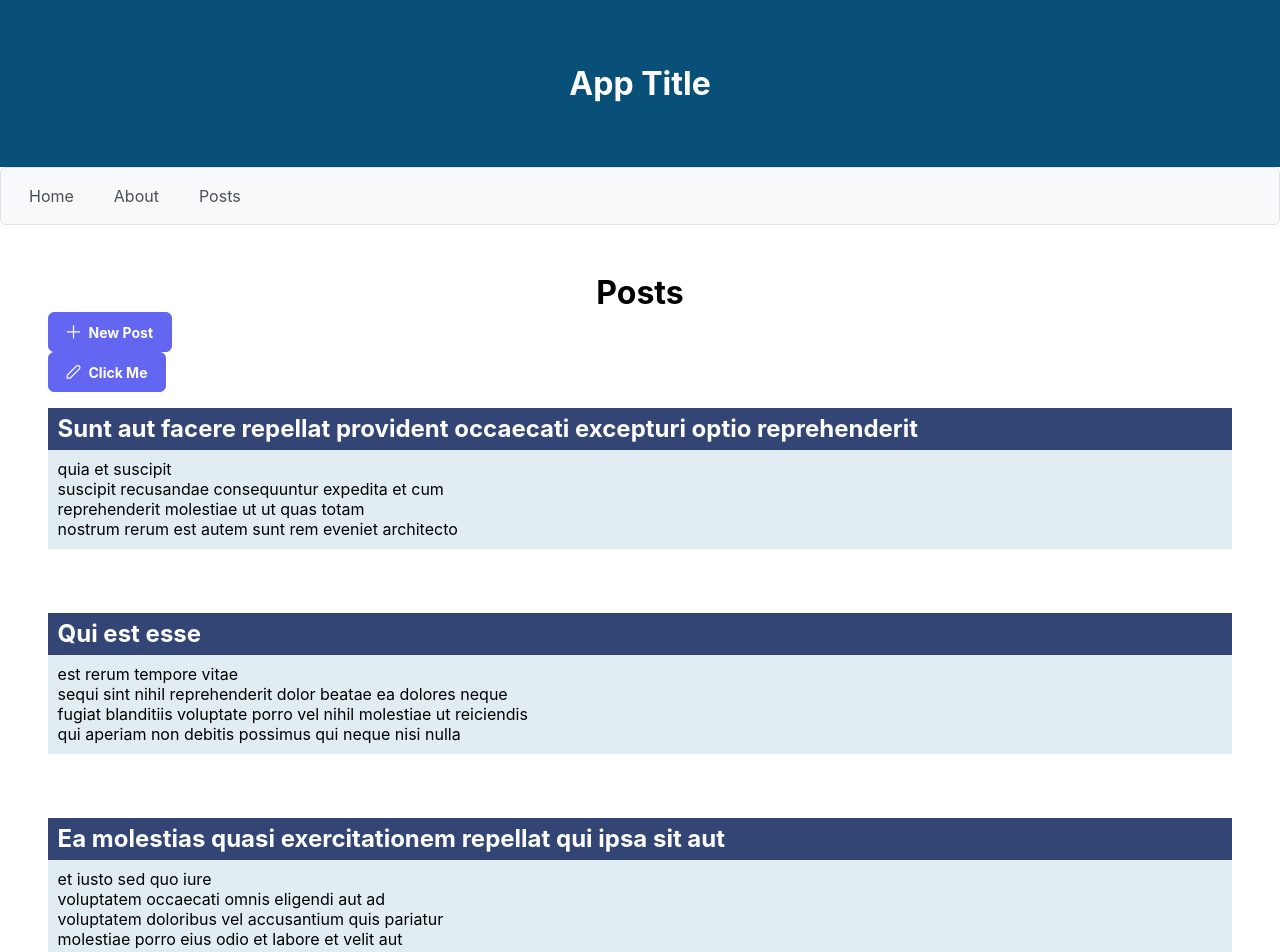
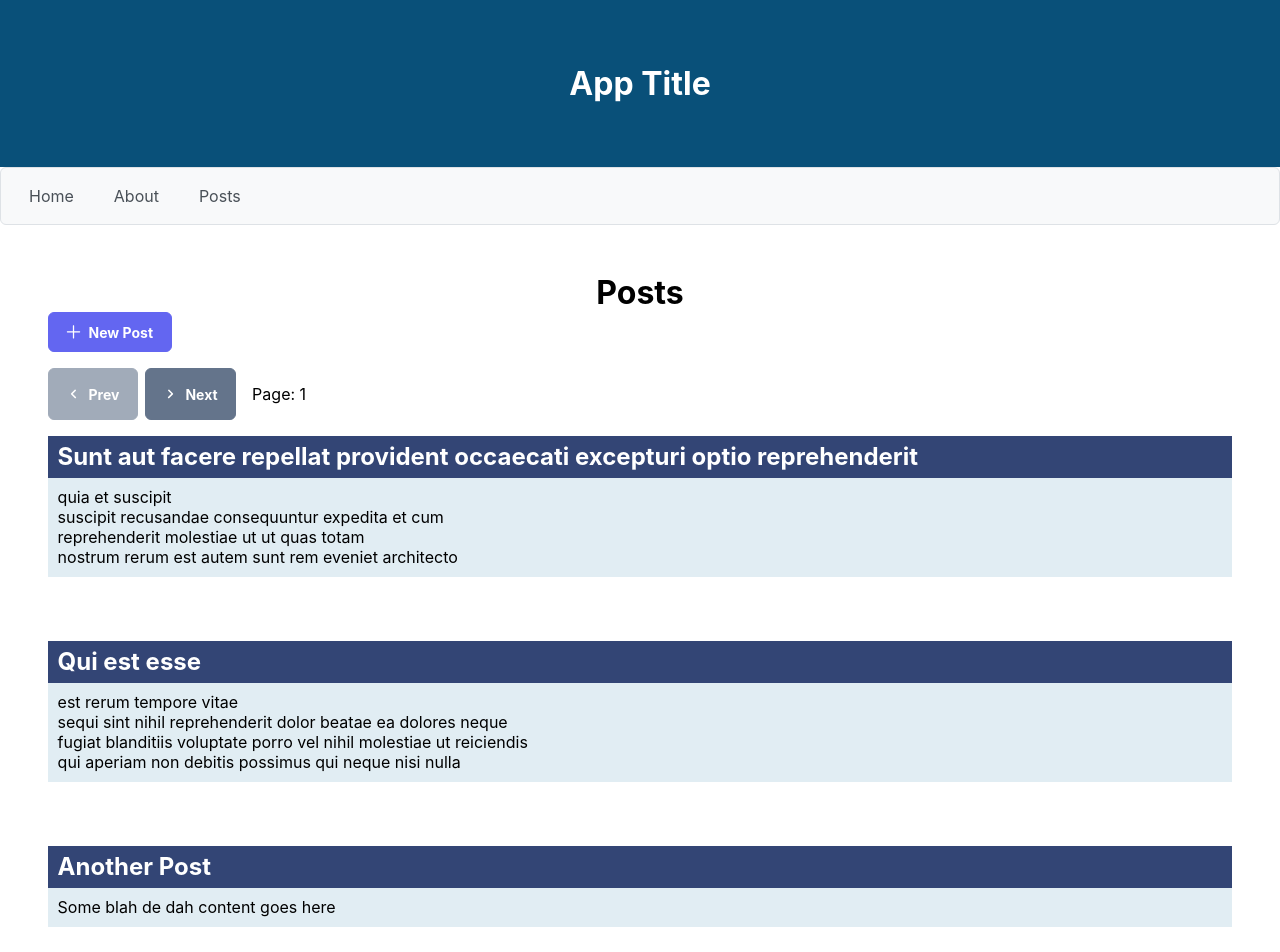
Before and after one commit to Jnxvln/react-query-office-demo, a React (Create React App) app: page /posts in a window 1280 px wide. Shown: the top 952 px of the page. Built offline with nearby package versions, Linux system fonts and the light colour scheme; data requests are answered from the project's data file.

Commit message:
Add pagination and posts view

```diff
--- a/db.json
+++ b/db.json
@@ -11,29 +11,19 @@
       "body": "est rerum tempore vitae\nsequi sint nihil reprehenderit dolor beatae ea dolores neque\nfugiat blanditiis voluptate porro vel nihil molestiae ut reiciendis\nqui aperiam non debitis possimus qui neque nisi nulla"
     },
     {
-      "id": 3,
-      "title": "ea molestias quasi exercitationem repellat qui ipsa sit aut",
-      "body": "et iusto sed quo iure\nvoluptatem occaecati omnis eligendi aut ad\nvoluptatem doloribus vel accusantium quis pariatur\nmolestiae porro eius odio et labore et velit aut"
+      "title": "Another Post",
+      "body": "Some blah de dah content goes here",
+      "id": 3
     },
     {
-      "id": 4,
-      "title": "eum et est occaecati",
-      "body": "ullam et saepe reiciendis voluptatem adipisci\nsit amet autem assumenda provident rerum culpa\nquis hic commodi nesciunt rem tenetur doloremque ipsam iure\nquis sunt voluptatem rerum illo velit"
+      "title": "Yeet Another Post",
+      "body": "This is another post that I made",
+      "id": 4
     },
     {
-      "id": 5,
-      "title": "eum et est occaecati",
-      "body": "ullam et saepe reiciendis voluptatem adipisci\nsit amet autem assumenda provident rerum culpa\nquis hic commodi nesciunt rem tenetur doloremque ipsam iure\nquis sunt voluptatem rerum illo velit"
-    },
-    {
-      "id": 6,
-      "title": "eum et est occaecati",
-      "body": "ullam et saepe reiciendis voluptatem adipisci\nsit amet autem assumenda provident rerum culpa\nquis hic commodi nesciunt rem tenetur doloremque ipsam iure\nquis sunt voluptatem rerum illo velit"
-    },
-    {
-      "id": 7,
-      "title": "eum et est occaecati",
-      "body": "ullam et saepe reiciendis voluptatem adipisci\nsit amet autem assumenda provident rerum culpa\nquis hic commodi nesciunt rem tenetur doloremque ipsam iure\nquis sunt voluptatem rerum illo velit"
+      "title": "Yaaya Post",
+      "body": "This is another post body",
+      "id": 5
     }
   ]
 }
--- a/package.json
+++ b/package.json
@@ -11,7 +11,6 @@
     "@testing-library/user-event": "^13.5.0",
     "axios": "^1.1.3",
     "concurrently": "^7.5.0",
-    "formik": "^2.2.9",
     "primeflex": "^3.2.1",
     "primeicons": "^6.0.1",
     "primereact": "^8.7.1",
--- a/src/api/posts/postApi.js
+++ b/src/api/posts/postApi.js
@@ -2,8 +2,31 @@ import axios from "axios";
 
 const API_URL = "http://localhost:4000/posts";
 
-export const fetchPosts = async () => {
-  const response = await axios.get(API_URL);
+export const fetchPosts = async (page) => {
+  const limit = 3;
+
+  // PAGINATION QUERY
+  let query = `${API_URL}?_page=${page}&_limit=${limit}`;
+
+  // Get ALL posts (for use with `hasMore`)
+  const allPostsResponse = await axios.get(API_URL);
+  if (!allPostsResponse) throw new Error("No response from posts API");
+  const hasMore = allPostsResponse.data.length > parseInt(page) * limit;
+
+  // Get JUST the paginated items
+  const paginatedPostsResponse = await axios.get(query);
+  if (!paginatedPostsResponse) throw new Error("No response from API");
+
+  let resp = {
+    ...paginatedPostsResponse,
+    data: { posts: [...paginatedPostsResponse.data], hasMore },
+  };
+
+  return resp;
+};
+
+export const createPost = async (postData) => {
+  const response = await axios.post(API_URL, postData);
 
   if (!response) throw new Error("No response from API");
   if (!response.data) throw new Error("No `data` key found on response from API");
--- a/src/components/SiteDialog.jsx
+++ /dev/null
@@ -1,90 +0,0 @@
-import { useState } from "react";
-import { Dialog } from "primereact/dialog";
-import { Button } from "primereact/button";
-
-export default function SiteDialog({
-  title,
-  content,
-  activatorLabel,
-  activatorIcon,
-  dialogApproveLabel,
-  dialogRejectLabel,
-  onApprove,
-  onReject,
-  isSubmitButton,
-  onSubmit,
-}) {
-  const [visible, setVisible] = useState(false);
-
-  const onHide = (e) => {
-    setVisible(false);
-  };
-
-  const handleOnApprove = (e) => {
-    // setVisible(false);
-    onApprove();
-  };
-
-  const handleOnReject = (e) => {
-    // setVisible(false);
-    onReject();
-  };
-
-  const header = () => (
-    <header>
-      <i className="pi pi-info-circle" style={{ marginRight: "0.6em" }} />
-      {title}
-    </header>
-  );
-
-  const footer = () => (
-    <footer>
-      <Button
-        label={dialogRejectLabel || "Cancel"}
-        onClick={handleOnReject}
-        icon="pi pi-times"
-        className="p-button-text"
-        tabIndex={-1}
-      />
-      {isSubmitButton ? (
-        <Button
-          type="submit"
-          label={dialogApproveLabel || "OK"}
-          onClick={handleOnApprove}
-          icon="pi pi-check"
-        />
-      ) : (
-        <Button
-          type="button"
-          label={dialogApproveLabel || "OK"}
-          onClick={handleOnApprove}
-          icon="pi pi-check"
-        />
-      )}
-    </footer>
-  );
-
-  return (
-    <div>
-      <Button
-        label={activatorLabel}
-        icon={activatorIcon}
-        iconPos="left"
-        className="p-button-sm"
-        onClick={() => setVisible(true)}
-      />
-
-      <Dialog
-        header={header}
-        footer={footer}
-        visible={visible}
-        style={{ width: "50vw" }}
-        onHide={onHide}
-        modal
-        blockScroll
-      >
-        {content ? content : <p>No content provided.</p>}
-      </Dialog>
-    </div>
-  );
-}
--- a/src/components/posts/PostForm.jsx
+++ b/src/components/posts/PostForm.jsx
@@ -1,97 +1,85 @@
 import { useState } from "react";
-import { useFormik } from "formik";
-import { classNames } from "primereact/utils";
-import SiteDialog from "../SiteDialog";
+import { Dialog } from "primereact/dialog";
+import { useQuery, useMutation, useQueryClient } from "@tanstack/react-query";
 // PrimeReact Components
 import { InputText } from "primereact/inputtext";
 import { InputTextarea } from "primereact/inputtextarea";
 import { Button } from "primereact/button";
+// Data
+import { createPost } from "../../api/posts/postApi";
+import { toast } from "react-toastify";
 import styles from "../../styles/Posts.module.scss";
 
 function PostForm() {
+  const initialState = {
+    title: "",
+    body: "",
+  };
   const [visible, setVisible] = useState(false);
-  const [formData, setFormData] = useState({});
+  const [formData, setFormData] = useState(initialState);
 
-  const onApprove = (e) => {
-    console.log("Post Form APPROVING");
+  const { title, body } = formData;
+
+  // Access the client
+  const queryClient = useQueryClient();
+
+  // Mutations
+  const mutationAddPost = useMutation({
+    mutationFn: () => createPost(formData),
+    onSuccess: () => {
+      queryClient.invalidateQueries({ queryKey: ["posts"] });
+      onCancel();
+      toast.success("Post created!");
+    },
+    onError: (error) => toast.error(error.message),
+  });
+
+  const onCancel = (e) => {
+    setVisible(false);
+    setFormData(initialState);
   };
 
-  const onReject = (e) => {
-    console.log("Post Form REJECTING");
+  const onChange = (e) => {
+    setFormData((prevState) => ({
+      ...prevState,
+      [e.target.name]: e.target.value,
+    }));
   };
 
-  //   const onSubmit = (e) => {
-  //     e.preventDefault();
-  //   };
-
-  const formik = useFormik({
-    initialValues: {
-      title: "",
-      body: "",
-    },
-    validate: (data) => {
-      let errors = {};
-
-      if (!data.title) {
-        errors.title = "Title is required";
-      }
-
-      if (!data.body) {
-        errors.body = "Body is required";
-      }
-
-      return errors;
-    },
-    onSubmit: (data) => {
-      setFormData(data);
-      formik.resetForm();
-    },
-  });
-
-  const isFormFieldValid = (name) => !!(formik.touched[name] && formik.errors[name]);
-  const getFormErrorMessage = (name) => {
-    return isFormFieldValid(name) && <small className="p-error">{formik.errors[name]}</small>;
+  const onSubmit = (e) => {
+    e.preventDefault();
+    mutationAddPost.mutate();
   };
 
-  const DialogContent = () => (
-    <div className="card">
-      <form onSubmit={formik.handleSubmit} style={{ padding: "1.5em" }}>
-        <div className="field" style={{ marginBottom: "2em" }}>
-          <span className="p-float-label">
-            <InputText
-              id="postform-title"
-              name="title"
-              value={formik.values.title}
-              onChange={formik.handleChange}
-              style={{ width: "100%" }}
-              className={classNames({ "p-invalid": isFormFieldValid("title") })}
-              autoFocus
-              required
-            />
-            <label htmlFor="postform-title">Title</label>
-          </span>
-          {getFormErrorMessage("title")}
-        </div>
+  const header = () => {
+    return (
+      <header>
+        <h3 style={{ margin: 0 }}>Dialog Title</h3>
+      </header>
+    );
+  };
 
-        <div className="field">
-          <span className="p-float-label">
-            <InputTextarea
-              id="postform-body"
-              name="body"
-              value={formik.values.body}
-              onChange={formik.handleChange}
-              rows={4}
-              style={{ width: "100%" }}
-              className={classNames({ "p-invalid": isFormFieldValid("body") })}
-              required
-            />
-            <label htmlFor="postform-body">Body</label>
-          </span>
-          {getFormErrorMessage("body")}
-        </div>
-      </form>
-    </div>
-  );
+  const footer = () => {
+    return (
+      <div>
+        <Button
+          label="Cancel"
+          icon="pi pi-times"
+          onClick={() => onCancel()}
+          className="p-button-text"
+          tabIndex={-1}
+        />
+
+        <Button
+          type="submit"
+          form="postForm"
+          label="Save"
+          disabled={mutationAddPost.isLoading}
+          icon="pi pi-save"
+        />
+      </div>
+    );
+  };
 
   return (
     <div>
@@ -100,21 +88,55 @@ function PostForm() {
         icon="pi pi-plus"
         iconPos="left"
         className="p-button-sm"
+        disabled={mutationAddPost.isLoading}
         onClick={() => setVisible(true)}
       />
 
-      <SiteDialog
-        title="Dialog Title"
-        content={<DialogContent />}
-        activatorLabel="Click Me"
-        activatorIcon="pi pi-pencil"
-        dialogApproveLabel="Save"
-        dialogRejectLabel="Cancel"
-        onApprove={onApprove}
-        onReject={onReject}
-        isSubmitButton={true}
-        onSubmit={formik.handleSubmit}
-      />
+      <Dialog
+        visible={visible}
+        header={header}
+        footer={footer}
+        onHide={onCancel}
+        style={{ minWidth: "50vw" }}
+      >
+        <form id="postForm" name="postForm" onSubmit={onSubmit} style={{ padding: "1.5em" }}>
+          {/* TITLE */}
+          <div className="field" style={{ marginBottom: "2em" }}>
+            <span className="p-float-label">
+              <InputText
+                id="postform-title"
+                name="title"
+                value={title}
+                onChange={onChange}
+                style={{ width: "100%" }}
+                autoFocus
+                required
+              />
+              <label htmlFor="postform-title">
+                Title <strong style={{ color: "red" }}>*</strong>
+              </label>
+            </span>
+          </div>
+
+          {/* BODY */}
+          <div className="field">
+            <span className="p-float-label">
+              <InputTextarea
+                id="postform-body"
+                name="body"
+                value={body}
+                onChange={onChange}
+                rows={4}
+                style={{ width: "100%" }}
+                required
+              />
+              <label htmlFor="postform-body">
+                Body <strong style={{ color: "red" }}>*</strong>
+              </label>
+            </span>
+          </div>
+        </form>
+      </Dialog>
     </div>
   );
 }
--- a/src/pages/Posts.jsx
+++ b/src/pages/Posts.jsx
@@ -1,20 +1,31 @@
+import { useState, useEffect } from "react";
 import { fetchPosts } from "../api/posts/postApi";
-import { useQuery, useMutation, useQueryClient } from "@tanstack/react-query";
+import { useQuery } from "@tanstack/react-query";
 import ComponentError from "../components/errors/ComponentError";
-import SiteDialog from "../components/SiteDialog";
 import Post from "../components/posts/Post";
 import PostForm from "../components/posts/PostForm";
 import Spinner from "../components/layout/Spinner";
+// PrimeReact Components
+import { Button } from "primereact/button";
 import styles from "../styles/Posts.module.scss";
 // PrimeReact Components
-import { Button } from "primereact/button";
+// import { Button } from "primereact/button";
 
 export default function Posts() {
-  const queryClient = useQueryClient();
+  // const queryClient = useQueryClient();
 
-  const { isError, isLoading, isSuccess, data, error } = useQuery(["posts"], fetchPosts, {
-    staleTime: 6000,
+  const [page, setPage] = useState(1);
+
+  const { isError, isLoading, data, isPreviousData, error } = useQuery({
+    queryKey: ["posts", page],
+    queryFn: () => fetchPosts(page),
+    keepPreviousData: true,
   });
+
+  // useEffect(() => {
+  //   console.log("DATA ON CLIENT SIDE: ");
+  //   console.log(data);
+  // }, [data]);
 
   return (
     <div id="page-posts">
@@ -22,7 +33,6 @@ export default function Posts() {
         <h1 style={{ margin: 0, textAlign: "center" }}>Posts</h1>
       </header>
 
-      {/* <Button label="New Post" icon="pi pi-plus" iconPos="left" className="p-button-sm" /> */}
       <PostForm />
 
       <div>
@@ -31,13 +41,38 @@ export default function Posts() {
         ) : isError ? (
           <ComponentError error={error} />
         ) : (
+          <>
+            <div style={{ display: "flex", marginTop: "1em" }}>
+              <Button
+                icon="pi pi-angle-left"
+                className="p-button-sm p-button-secondary"
+                label="Prev"
+                disabled={page === 1}
+                onClick={() => setPage((old) => Math.max(old - 1, 0))}
+                style={{ marginRight: "0.5em" }}
+              />
+              <Button
+                icon="pi pi-angle-right"
+                className="p-button-sm p-button-secondary"
+                label="Next"
+                onClick={() => {
+                  if (!isPreviousData && data?.data?.hasMore) {
+                    setPage((old) => old + 1);
+                  }
+                }}
+                disabled={isPreviousData || !data?.data?.hasMore}
+              />
+              <p style={{ marginLeft: "1em" }}>Page: {page}</p>
+            </div>
+
             <ul style={{ marginTop: "1em" }} className={styles.postsList}>
-            {data?.map((post) => (
+              {data?.data?.posts?.map((post) => (
                 <li key={post.id} className={styles.postsListItem}>
                   <Post post={post} />
                 </li>
               ))}
             </ul>
+          </>
         )}
       </div>
     </div>
```
Also changed, not shown: src/App.js (+13 -0 lines), 1 other file (tests, documents, lock files or other folders). Lines whose indentation alone changed are shown as unchanged.
